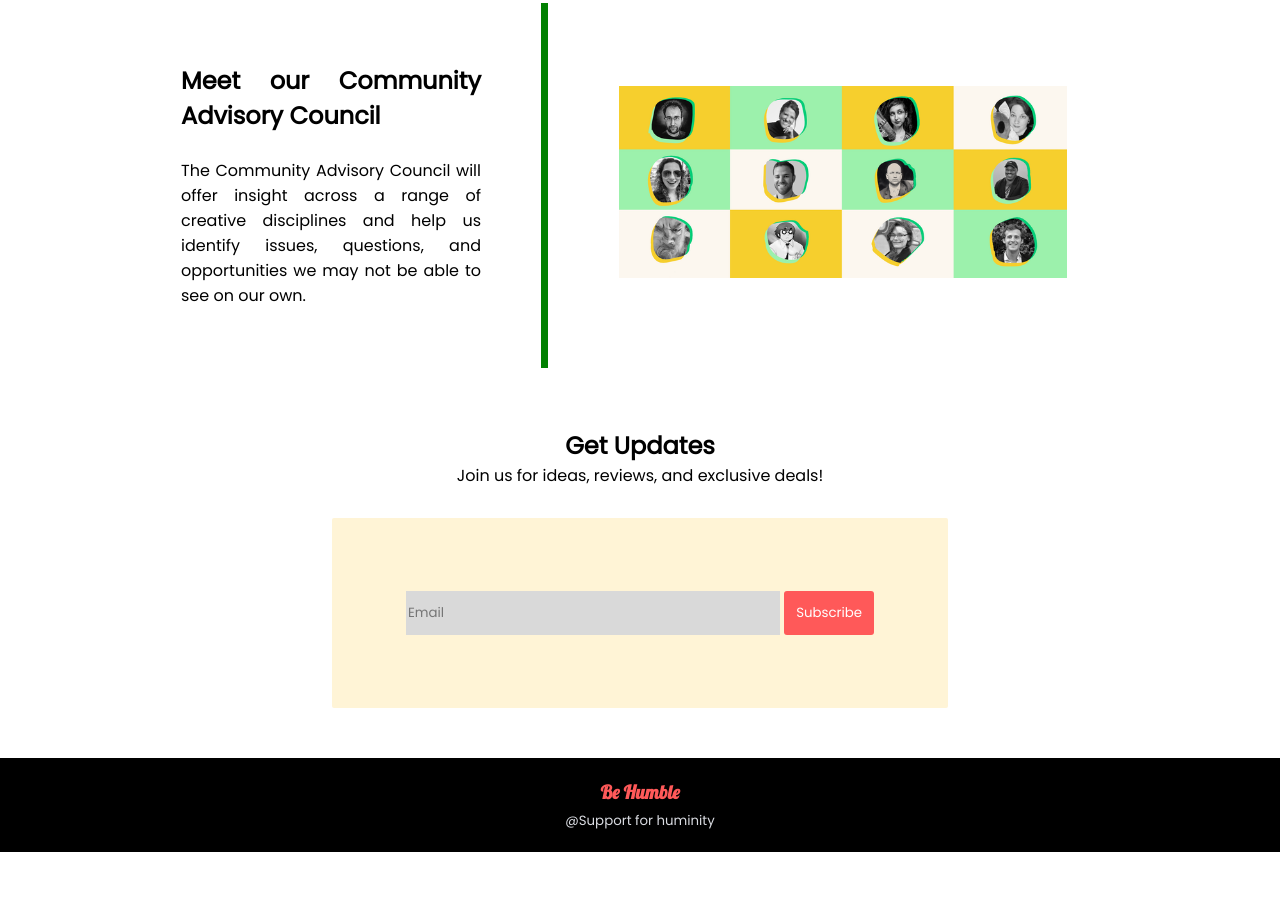
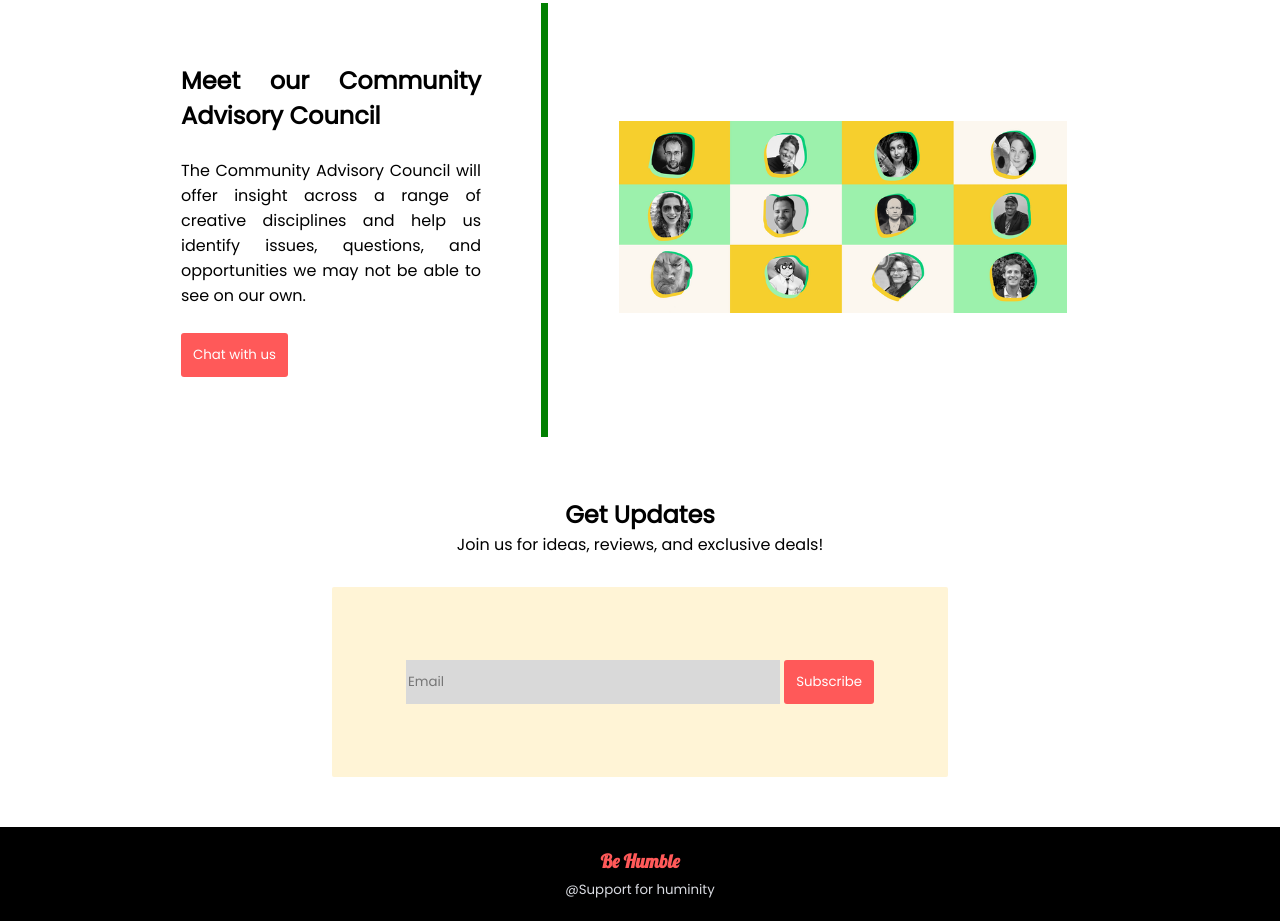
Before and after one commit to MONC-08/assignment-1, a plain HTML site: page index.html in a window 1280 px wide. Shown: the part 1621-2542 px from the top of the page. Before the commit the page ends 2473 px from the top, so only its background shows below. Drawn offline with Linux system fonts and the light colour scheme.

Commit message:
final update

```diff
--- a/index.html
+++ b/index.html
@@ -98,6 +98,8 @@
             <p>The Community Advisory Council will offer insight across a range of creative disciplines and help us
                 identify issues, questions, and opportunities we may not be able to see on our own.
             </p>
+            <br>
+            <button class="btn">Chat with us</button>
         </div>
         <div class="half-width members">
             <img src="./images/meetus.png" alt="">
```
